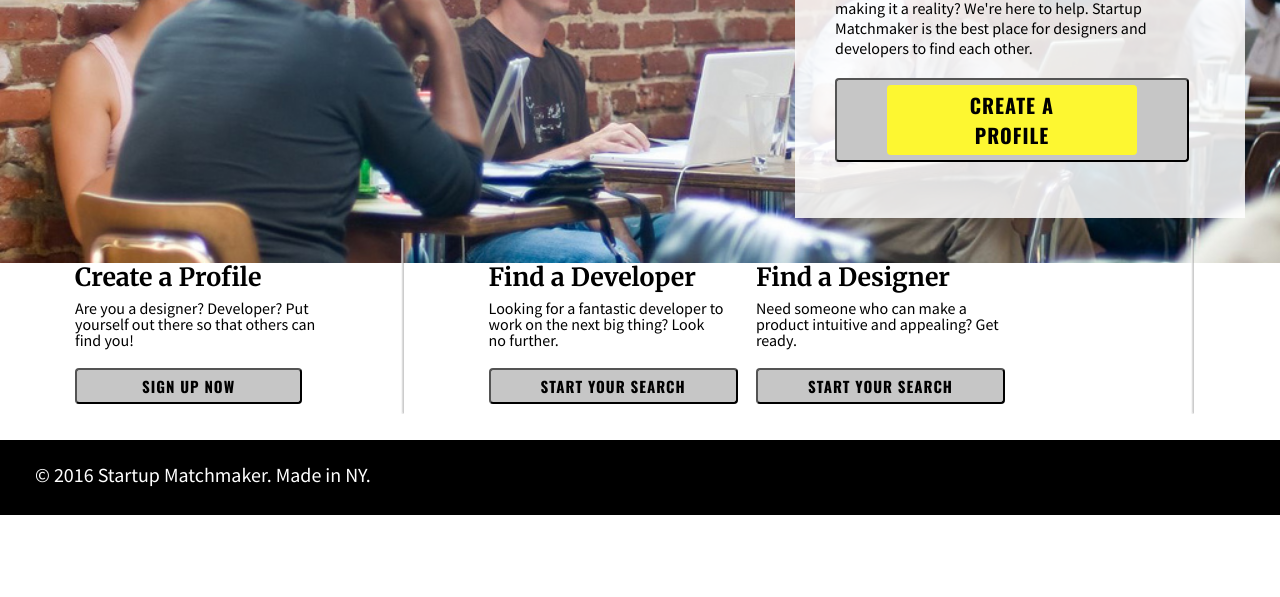
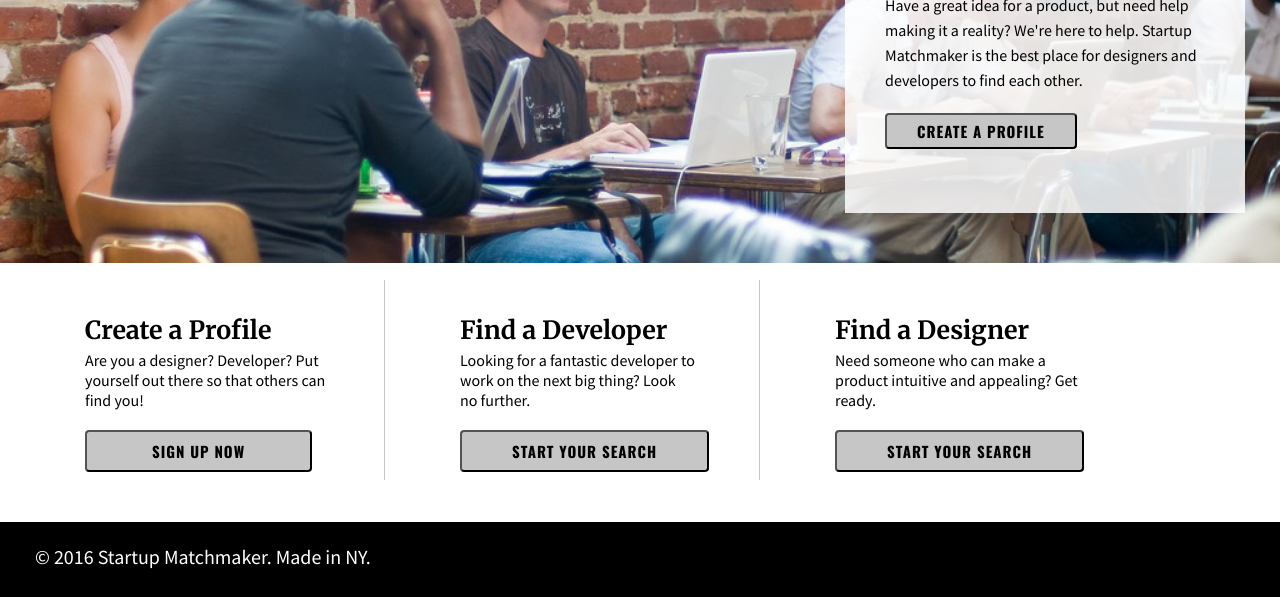
Before and after one commit to empecot/startup_matchmaker, a plain HTML site: page startup_matchmaker/index.html in a window 1280 px wide. Shown: the part 292-889 px from the top of the page. Before the commit the page ends 807 px from the top, so only its background shows below. Drawn offline with nearby package versions, Linux system fonts and the light colour scheme.

Commit message:
Fixed layout of bottom 3 boxes, still can't get "create a profile" button right.

```diff
--- a/startup_matchmaker/css/style.css
+++ b/startup_matchmaker/css/style.css
@@ -85,6 +85,9 @@ nav {
 	padding-top: 27px;
 	text-decoration: none;
 }
+a:hover {
+	color: #fdf731;
+}
 .bold_navs {
 	font-family: oswald;
 	font-weight: bold;
@@ -136,27 +139,19 @@ nav {
 	background-position: center;
 }
 .meet_your_match {
-	width: 450px;
-	height: 325px;
+	width: 400px;
+	height: 300px;
 	float: right;
-	padding: 50px 40px 50px 40px;
-	margin-top: 30px;
+	padding: 40px 40px 50px 40px;
+	margin-top: 50px;
 	margin-right: 35px;
 	margin-bottom: 20px;
 	background-color: rgba(255,255,255,.85);
 	text-align: left;
-	line-height: 20px;
+	line-height: 25px;
 }
-.create_profile {
-	width: 250px;
-	font-family: 'oswald', sans-serif;
-	font-size: 20px;
-	font-weight: bold;
-	background-color: #fdf731;
-	padding: 5px 50px 5px 50px;
-	border-radius: 4px;
-	letter-spacing: 1px;
-	text-align: center;
+.create {
+	padding: 5px 30px 5px 30px;
 }
 h2 {
 	font-family: 'Source Sans Pro', sans-serif;
@@ -165,18 +160,11 @@ h2 {
 	padding-bottom: 15px;
 }
 .3boxes {
-	width: 250px;
-	height: 150px;
+	height: 300px;
 	color: black;
 	font-family: 'Source Sans Pro', sans-serif;
 	font-weight: 400;
 	font-size: 20px;
-	padding-bottom: 15px;
-	padding-top: 35px;
-	padding-left: 30px;
-	margin-top: 50px;
-	display: inline-block;
-	clear: both;
 }
 p {
 	font-family: merriweather;
@@ -191,9 +179,10 @@ button {
 	font-size: 15px;
 	font-weight: 700;
 	background-color: #c6c6c6;
-	padding: 5px 50px 5px 50px;
+	padding: 8px 50px 8px 50px;
 	border-radius: 4px;
 	margin-top: 20px;
+	margin-bottom: 50px;
 	letter-spacing: 1px;
 }
 button:active {
@@ -203,45 +192,35 @@ button:active {
 	padding-right: 15px;
 	padding-left: 15px;
 }
-.vertical {
-	transform: rotate(90deg);
-	width: 175px;
-	height: 2px;
-	color: #c6c6c6;
+.box1 {
+	padding-top: 40px;
+	width: 300px;
 	float: left;
-	margin-top: 60px;
-}
-.box1 {
-	float: left;
-	display: inline-block;
+	margin-left: 85px;
+	margin-right: 75px;
 	text-align: left;
-	padding-left: 75px;
-	padding-bottom: 10px;
-
-}
-.vertical2 {
-	transform: rotate(90deg);
-	width: 175px;
-	height: 2px;
-	color: #c6c6c6;
-	float: right;
-	margin-top: 60px;
-	left: 50px;
+	border-right: 1px solid #c6c6c6;
+	height: 200px;
+	margin-top: 15px;
+	line-height: 20px;
 }
 .box2 {
-
-	display: inline-block;
+	padding-top: 40px;
+	width: 300px;
+	float: left;
+	margin-right: 75px;
 	text-align: left;
-	padding-bottom: 10px;
-	clear: right;
-	margin-left: -20px;
+	border-right: 1px solid #c6c6c6;
+	height: 200px;
+	margin-top: 15px;
+	line-height: 20px;
 }
 .box3 {
-	display: inline-block;
+	padding-top: 55px;
+	width: 300px;
+	float: left;
 	text-align: left;
-	float: right;
-	padding-right: 100px;
-	padding-bottom: 10px;
+	line-height: 20px;
 }
 
 footer {
@@ -255,4 +234,5 @@ footer {
 	padding-left: 35px;
 	padding-top: 25px;
 	margin-top: 10px;
+	clear: both;
 }
--- a/startup_matchmaker/index.html
+++ b/startup_matchmaker/index.html
@@ -41,9 +41,10 @@
 		<div class="meet_your_match">
 		<h2>Meet your Match!</h2>
 		Have a great idea for a product, but need help<br/> making it a reality? We're here to help. Startup<br/> Matchmaker is the best place for designers and developers to find each other.
-		<button><div class="create_profile">CREATE A PROFILE</div></button>
+		<button class="create">CREATE A PROFILE</button>
 		</div>
 </div>
+
 <div class="3boxes">
 		<div class="box1">
 			<p>Create a Profile</p>
@@ -51,14 +52,14 @@
 			<br/>
 			<button><div id="signup">SIGN UP NOW</div></button>
 		</div>
-	<hr class="vertical"/>
+
 		<div class="box2">
 			<p>Find a Developer</p>
 			Looking for a fantastic developer to<br/> work on the next big thing? Look<br/> no further.
 			<br/>
 			<button>START YOUR SEARCH</button>
 		</div>
-	<hr class="vertical2"/>
+
 		<div class="box3">
 			<p>Find a Designer</p>
 			Need someone who can make a<br/> product intuitive and appealing? Get<br/> ready.
```
Lines whose indentation alone changed are shown as unchanged.
